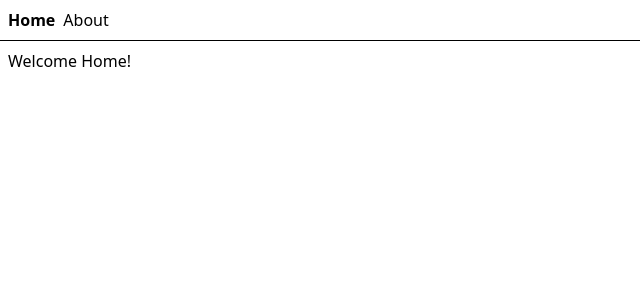
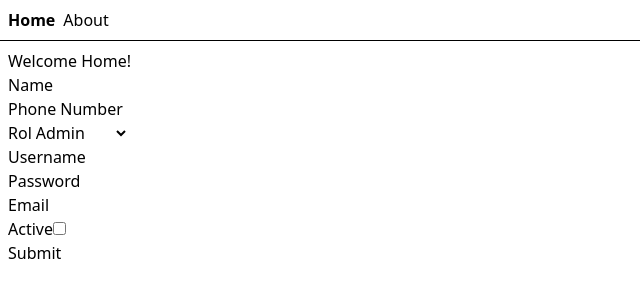
Before and after one commit to 12-Test-Project/SmartWallet_Client, a React (Vite) app: page / in a window 1280 px wide. Shown: the top 300 px of the page, without its empty margins (0-640 px from the left). Built offline with nearby package versions, Linux system fonts and the light colour scheme.

Commit message:
Registration form structure added

```diff
--- a/src/components/form/user/userRegistration.component.tsx
+++ b/src/components/form/user/userRegistration.component.tsx
@@ -1,7 +1,88 @@
+import { FormInput, TFormInput } from "@/components"
 import Account, { Role } from "@api/account.api"
-import { FormEvent } from "react"
+import { FormEvent, useState } from "react"
 
 export default function UserRegistration() {
+  const [formInputList] = useState<Array<TFormInput>>([
+    {
+      id: crypto.randomUUID(),
+      name: "name",
+      label: "Name",
+      type: "text",
+      classes: {
+        container: "",
+        label: "",
+        input: ""
+      }
+    },
+    {
+      id: crypto.randomUUID(),
+      name: "phoneNumber",
+      label: "Phone Number",
+      type: "tel",
+      classes: {
+        container: "",
+        label: "",
+        input: ""
+      }
+    },
+    {
+      id: crypto.randomUUID(),
+      name: "rol",
+      label: "Rol",
+      type: "select",
+      classes: {
+        container: "",
+        label: "",
+        input: ""
+      },
+    },
+    {
+      id: crypto.randomUUID(),
+      name: "userName",
+      label: "Username",
+      type: "text",
+      classes: {
+        container: "",
+        label: "",
+        input: ""
+      }
+    },
+    {
+      id: crypto.randomUUID(),
+      name: "password",
+      label: "Password",
+      type: "password",
+      classes: {
+        container: "",
+        label: "",
+        input: ""
+      }
+    },
+    {
+      id: crypto.randomUUID(),
+      name: "email",
+      label: "Email",
+      type: "email",
+      classes: {
+        container: "",
+        label: "",
+        input: ""
+      }
+    },
+    {
+      id: crypto.randomUUID(),
+      name: "active",
+      label: "Active",
+      type: "checkbox",
+      classes: {
+        container: "",
+        label: "",
+        input: ""
+      }
+    }
+  ])
+
   const submit = async (e: FormEvent) => {
     e.preventDefault()
 
@@ -11,7 +92,7 @@ export default function UserRegistration() {
     const registrationResult = await Account.register({
       name: String(formData.get('name')),
       phoneNumber: String(formData.get('phoneNumber')),
-      role: Role.DEVELOPER,
+      role: String(formData.get('rol')) as Role,
       userName: String(formData.get('userName')),
       password: String(formData.get('password')),
       email: String(formData.get('email')),
@@ -27,6 +108,9 @@ export default function UserRegistration() {
 
   return (
     <form onSubmit={submit}>
+      {formInputList.map((formInput) => (
+        <FormInput key={formInput.id} classes={formInput.classes} type={formInput.type} name={formInput.name} id={formInput.id} label={formInput.label} />
+      ))}
       <button>Submit</button>
     </form>
   )
--- /dev/null
+++ b/src/components/formInput.component.tsx
@@ -0,0 +1,39 @@
+import { Role } from "@api/account.api";
+
+export interface FormInputProps {
+  id: string,
+  name: string,
+  label: string,
+  type: React.HTMLInputTypeAttribute | "select",
+  classes: {
+    container: string,
+    label: string,
+    input: string
+  },
+}
+
+export default function FormInput(prop: FormInputProps) {
+  if (prop.type === "select") return <FormInputSelect id={prop.id} name={prop.name} classes={prop.classes} label={prop.label} />
+
+  return  (
+    <div className={prop.classes.container}>
+      <label htmlFor={prop.id} className={prop.classes.label}>{prop.label}</label>
+      <input type={prop.type} name={prop.name} id={prop.id} className={prop.classes.input} />
+    </div>
+  )
+}
+
+function FormInputSelect(prop: Omit<FormInputProps, "type">) {
+  return (
+    <div className={prop.classes.container}>
+    <label htmlFor={prop.id} className={prop.classes.label}>{prop.label}</label>
+      <select name={prop.name} id={prop.id} className={prop.classes.input}>
+        {Object.values(Role).map((role) => (
+          <option key={role} value={role}>
+            {role}
+          </option>
+        ))}
+      </select>
+    </div>
+  )
+}
--- a/src/components/index.ts
+++ b/src/components/index.ts
@@ -1,5 +1,10 @@
 import SignInForm from "./sign-in-form.component"
+import FormInput, {FormInputProps} from "./formInput.component"
 
-export default {
-  SignInForm
+type TFormInput = FormInputProps
+
+export {
+  SignInForm,
+  FormInput,
+  type TFormInput,
 }
--- a/src/routes/home.route.tsx
+++ b/src/routes/home.route.tsx
@@ -1,3 +1,4 @@
+import UserRegistration from "@/components/form/user/userRegistration.component"
 import { rootRoute } from "./__root"
 import { createRoute } from "@tanstack/react-router"
 
@@ -8,6 +9,7 @@ export const homeRoute = createRoute({
     return (
       <div className="p-2">
         <h3>Welcome Home!</h3>
+        <UserRegistration />
       </div>
     )
   },
```
